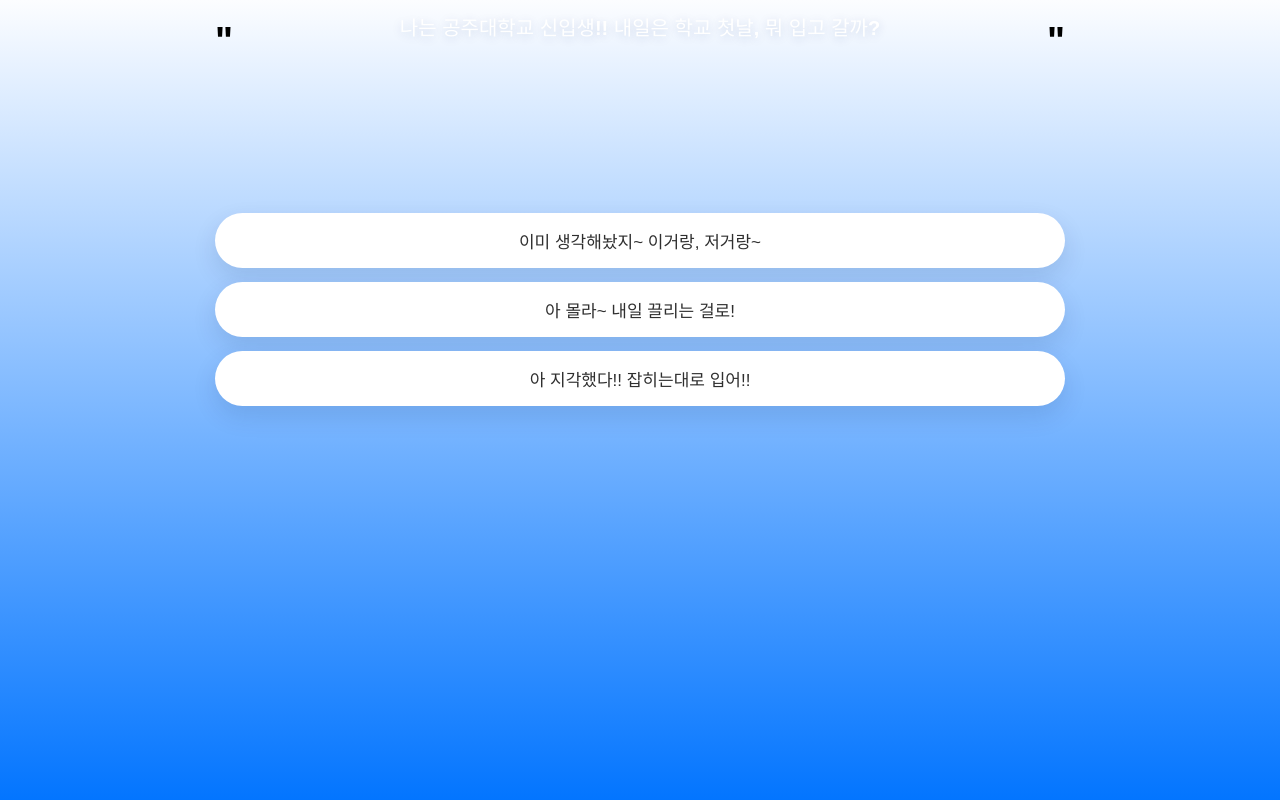
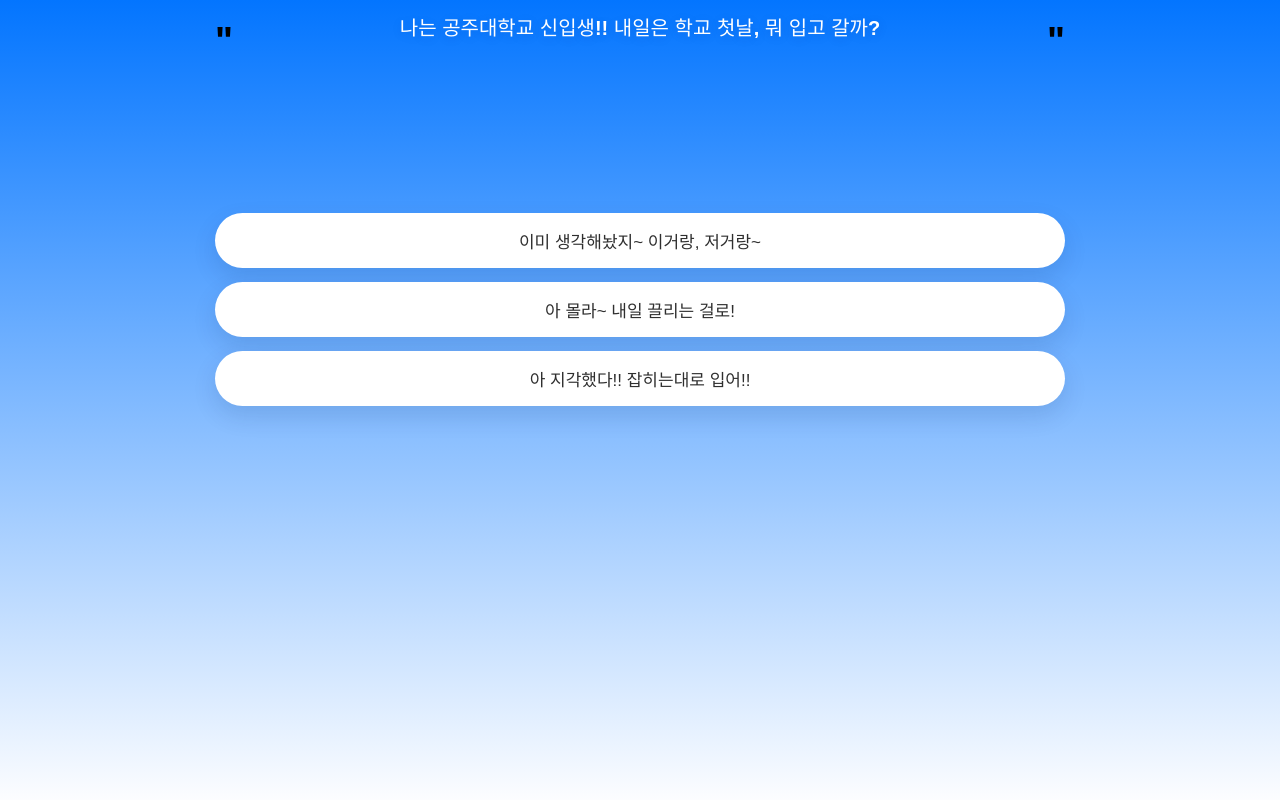
Before and after one commit to PrimitiveKNU/Primitive-Members-MBTI, a React (Vite) app: page /question in a window 1280 px wide. Built offline with nearby package versions, Linux system fonts and the light colour scheme; a web font is replaced by a local one.

Commit message:
fix: Modify Pages

```diff
--- a/src/components/Hero.css
+++ b/src/components/Hero.css
@@ -239,7 +239,7 @@
     font-size: clamp(20px, 6vw, 32px);
     text-align: right;
     align-self: stretch;
-    margin: -4px 0 20px;
+    margin: 8px 0 20px;
   }
 
   .hero__desc {
--- a/src/pages/Question/Question.css
+++ b/src/pages/Question/Question.css
@@ -8,7 +8,7 @@
   align-items: center;
   justify-content: center;
   padding: 56px 20px 90px;
-  color: #ffffff;
+  color: #ffffff00;
   background-attachment: fixed;
 }
 
--- a/src/pages/Result/Result.css
+++ b/src/pages/Result/Result.css
@@ -1,10 +1,3 @@
-body {
-  margin: 0;
-  min-width: 320px;
-  min-height: 100vh;
-  background: linear-gradient(to top, #0375ff, #fcfdff);
-}
-
 .result-page {
   min-height: 100vh;
   display: flex;
@@ -12,6 +5,7 @@
   justify-content: center;
   padding: 70px 20px 96px;
   color: #ffffff;
+  background: linear-gradient(to top, #0375ff, #fcfdff);
 }
 
 .result-shell {
@@ -65,7 +59,7 @@
   flex: 0 0 auto;
   width: clamp(220px, 32vw, 360px);
   aspect-ratio: 1 / 1;
-  border-radius: 16px;
+  border-radius: 28px;
   background: rgba(255, 255, 255, 0.16);
   box-shadow: 0 14px 30px rgba(0, 30, 80, 0.22);
   overflow: hidden;
```
